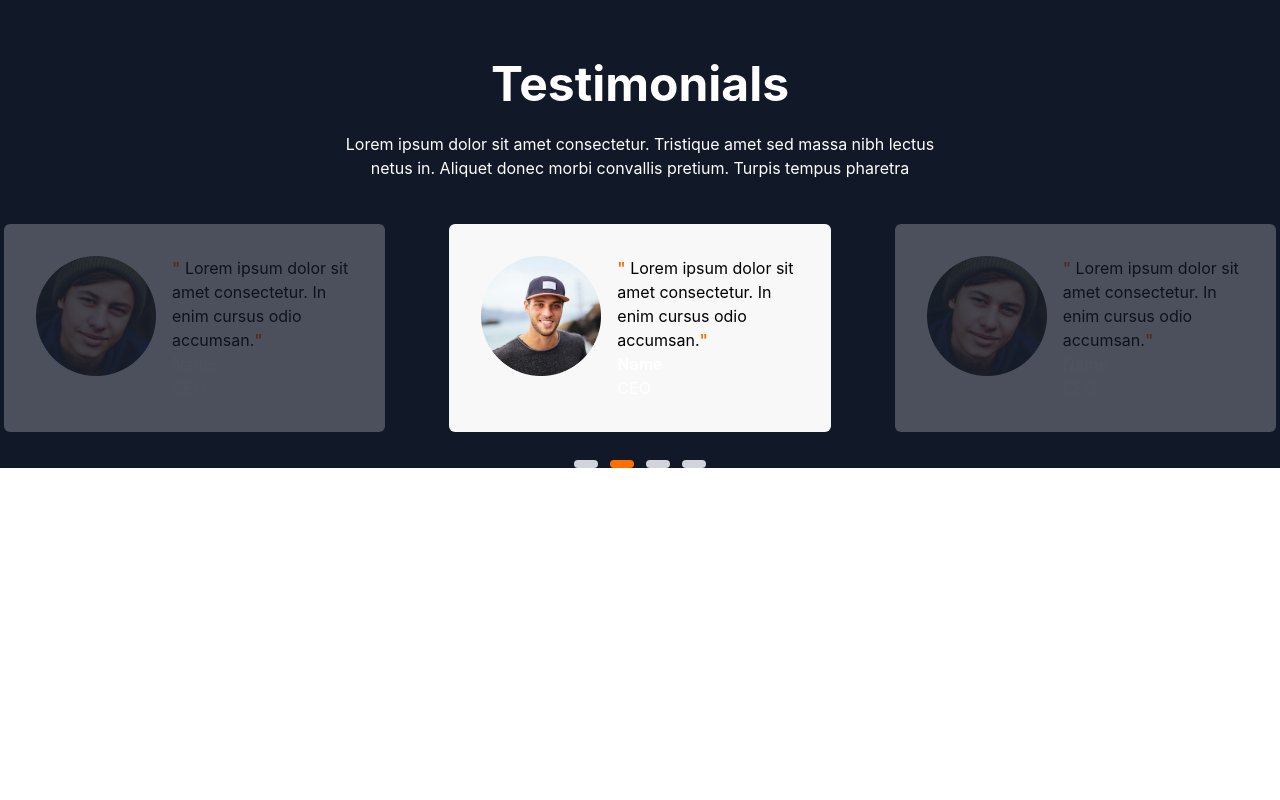
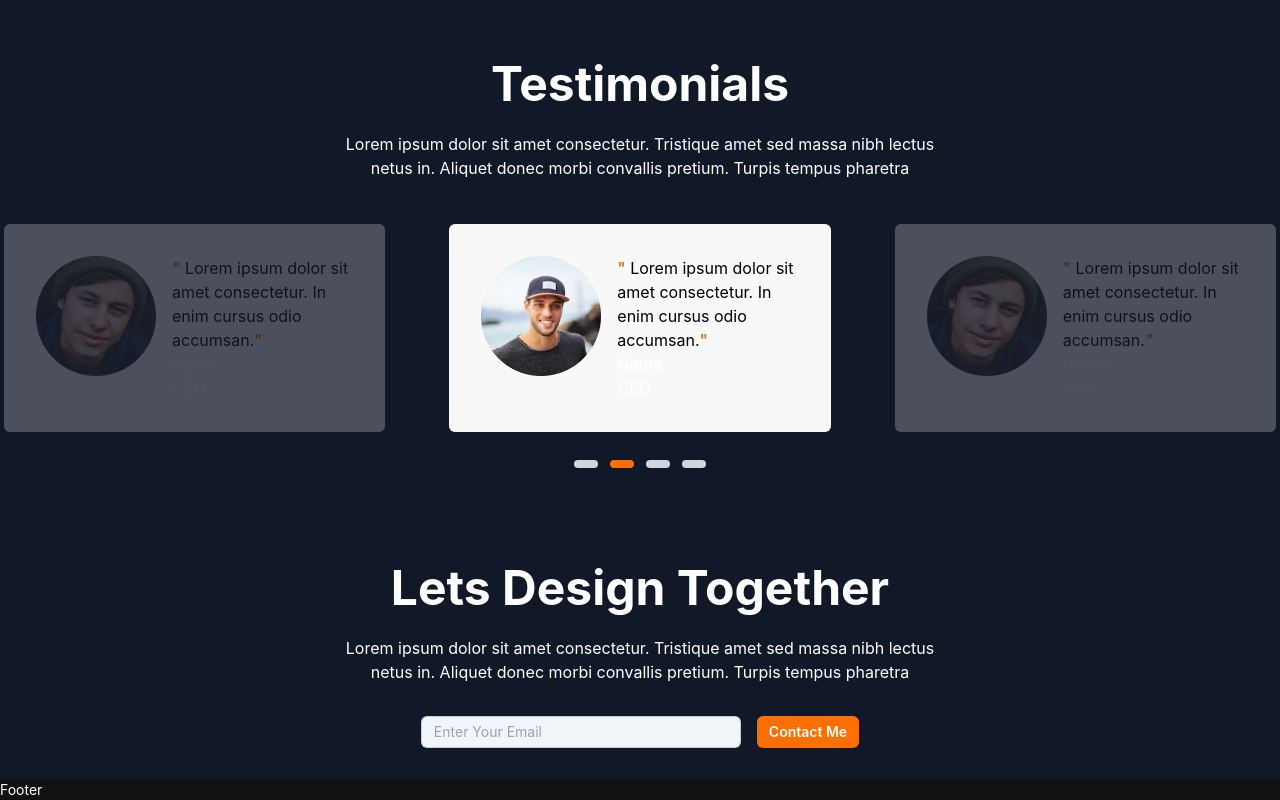
Before and after one commit to alaminrifat/daisyui-react-vite, a React (Vite) app: page / in a window 1280 px wide. Shown: the part 3227-4027 px from the top of the page. Before the commit the page ends 3695 px from the top, so only its background shows below. Built offline with nearby package versions, Linux system fonts and the light colour scheme.

Commit message:
contacts

```diff
--- a/src/App.jsx
+++ b/src/App.jsx
@@ -5,7 +5,9 @@ import Navbar from "./components/Navbar";
 import { useState } from "react";
 import Services from "./components/Services";
 import MyProjects from "./components/MyProjects";
-import Testimonials from "./assets/Testimonials";
+import Testimonials from "./components/Testimonials";
+import Contacts from "./components/Contacts";
+import Footer from "./components/Footer";
 
 function App() {
     const [theme, setTheme] = useState(
@@ -30,8 +32,12 @@ function App() {
                 <Aboutme theme={theme} />
                 <Services theme={theme} />
                 <MyProjects theme={theme} />
-                <Testimonials theme={theme} />
             </div>
+            <Testimonials theme={theme} />
+            <div className="flex flex-col container mx-auto">
+                <Contacts theme={theme} />
+            </div>
+            <Footer theme={theme} />
         </div>
     );
 }
--- /dev/null
+++ b/src/components/Contacts.jsx
@@ -0,0 +1,31 @@
+import React from "react";
+
+const Contacts = ({ theme }) => {
+    return (
+        <div
+            className={`mt-24 text-black ${
+                theme === "dark" ? "text-black" : "text-white"
+            }`}
+        >
+            <h1 className="text-5xl mb-2 font-bold text-center">
+                Lets Design Together
+            </h1>
+            <h1 className="text-base mb-2 text-center mt-6">
+                Lorem ipsum dolor sit amet consectetur. Tristique amet sed massa
+                nibh lectus <br /> netus in. Aliquet donec morbi convallis
+                pretium. Turpis tempus pharetra
+            </h1>
+
+            <div className="my-8 flex justify-center" >
+                <input
+                    type="text"
+                    placeholder="Enter Your Email "
+                    className="input input-bordered w-full max-w-xs input-sm rounded-md bg-slate-100 text-black"
+                />
+                <div className="ml-4 btn  btn-sm bg-[#FD6F00] text-white hover:bg-[#FD6F00] border-0 rounded-md" >Contact Me</div>
+            </div>
+        </div>
+    );
+};
+
+export default Contacts;
--- /dev/null
+++ b/src/components/Footer.jsx
@@ -0,0 +1,7 @@
+import React from "react";
+
+const Footer = ({ theme }) => {
+    return <div className={`footer ${theme === "dark" ? "text-black bg-[#F8F8F8]" : "text-white bg-[#121212]"}`}>Footer</div>;
+};
+
+export default Footer;
```
Also changed, not shown: src/components/Testimonials.jsx (renamed from src/assets/Testimonials.jsx).
